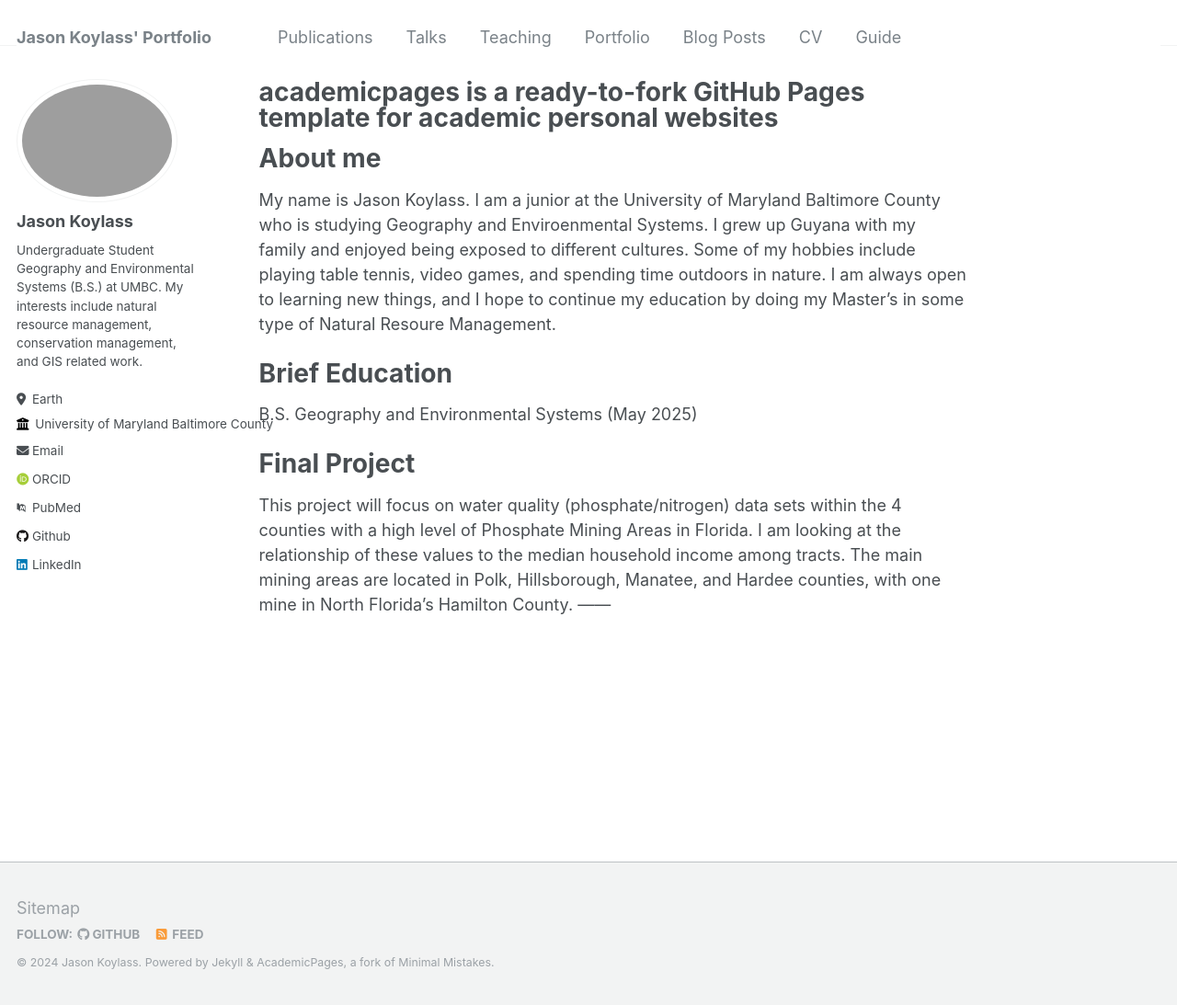
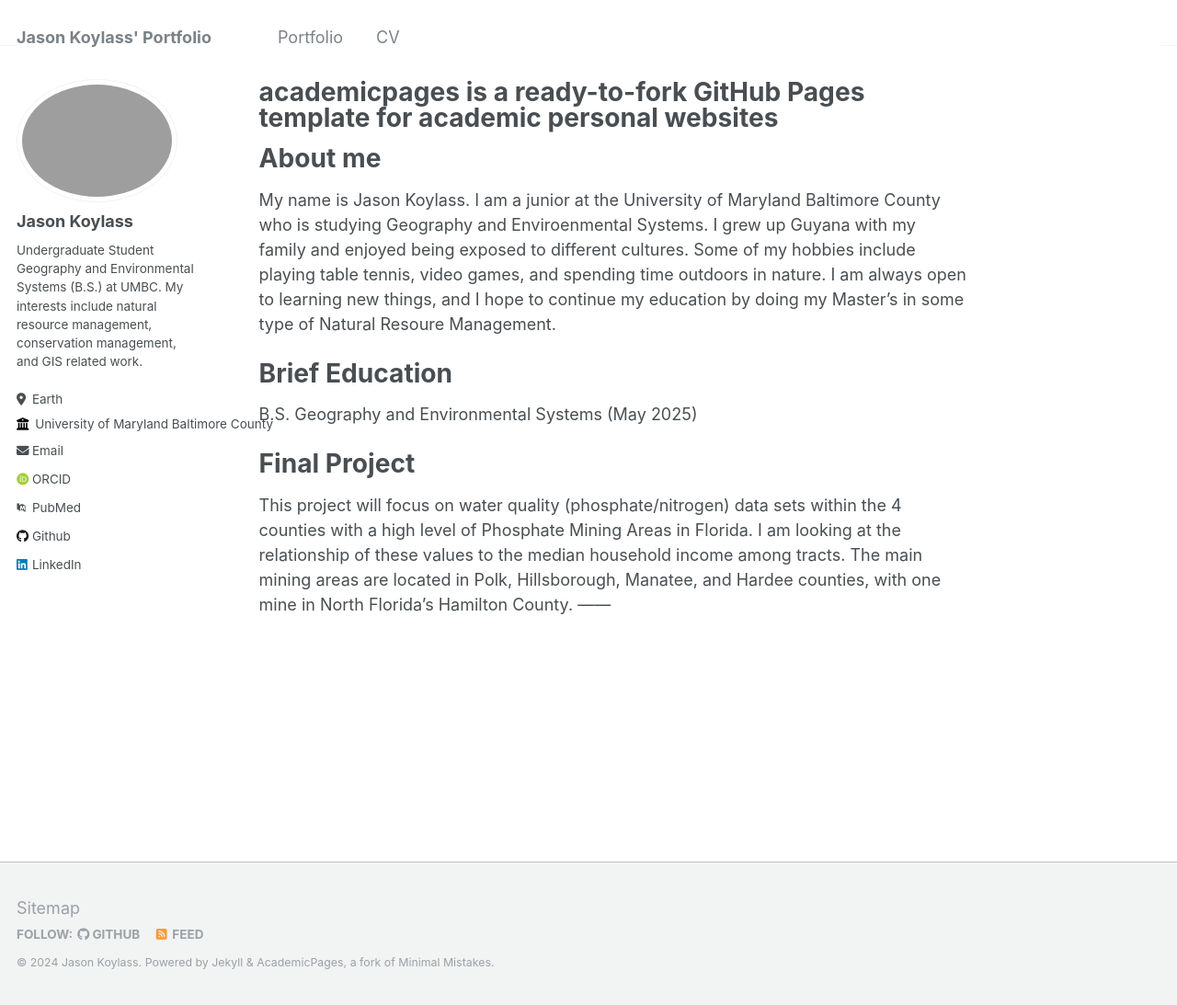
Before and after one commit to Jkoy592/Jkoy592.github.io, a Jekyll site: the page built from _pages/about.md, in a window 1280 px wide and 1093 px high. Shown: the whole window at 92% size. Built offline with Jekyll 4.4.1, drawn with Linux system fonts in a browser that asks for light colours; some web fonts are replaced.

Commit message:
Update navigation.yml

```diff
--- a/_data/navigation.yml
+++ b/_data/navigation.yml
@@ -1,22 +1,7 @@
 # main links links
 main:
-  - title: "Publications"
-    url: /publications/
-
-  - title: "Talks"
-    #url: /talks/
-
-  - title: "Teaching"
-    #url: /teaching/
-
   - title: "Portfolio"
     url: /portfolio/
 
-  - title: "Blog Posts"
-    #url: /year-archive/
-
   - title: "CV"
     url: /cv/
-
-  - title: "Guide"
-    #url: /markdown/
```
